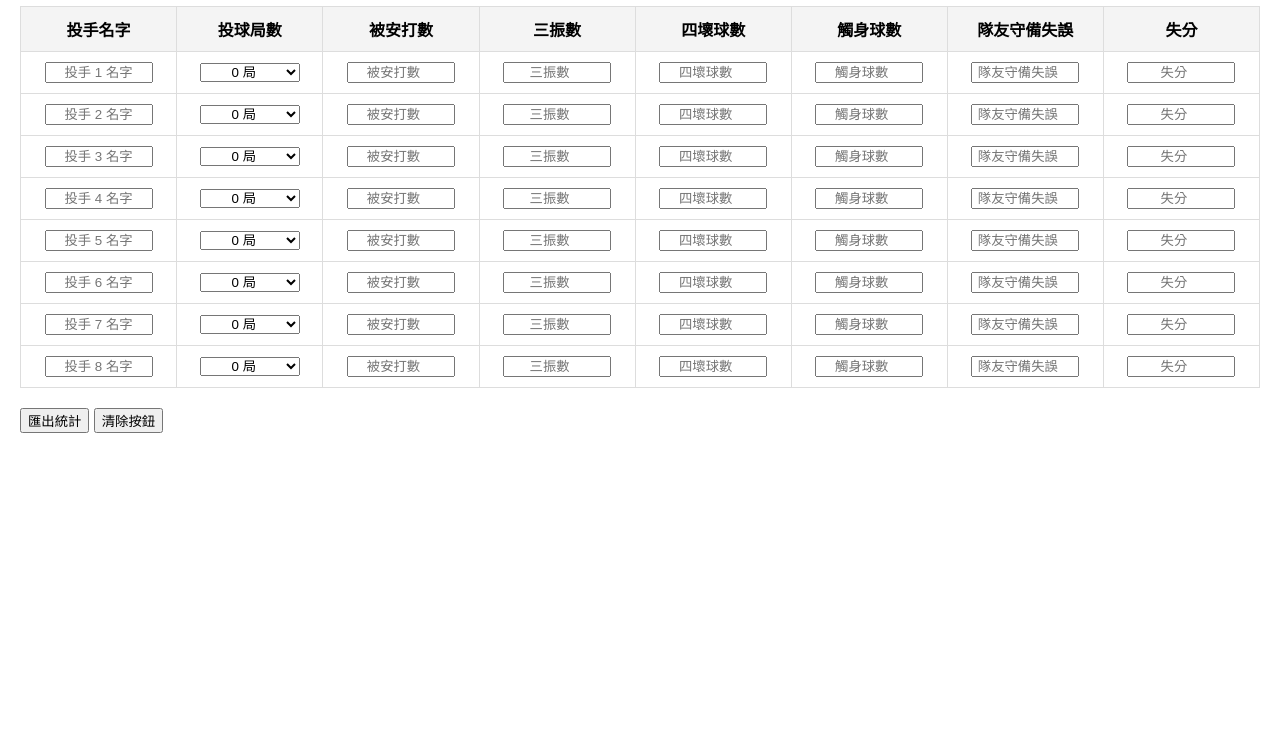
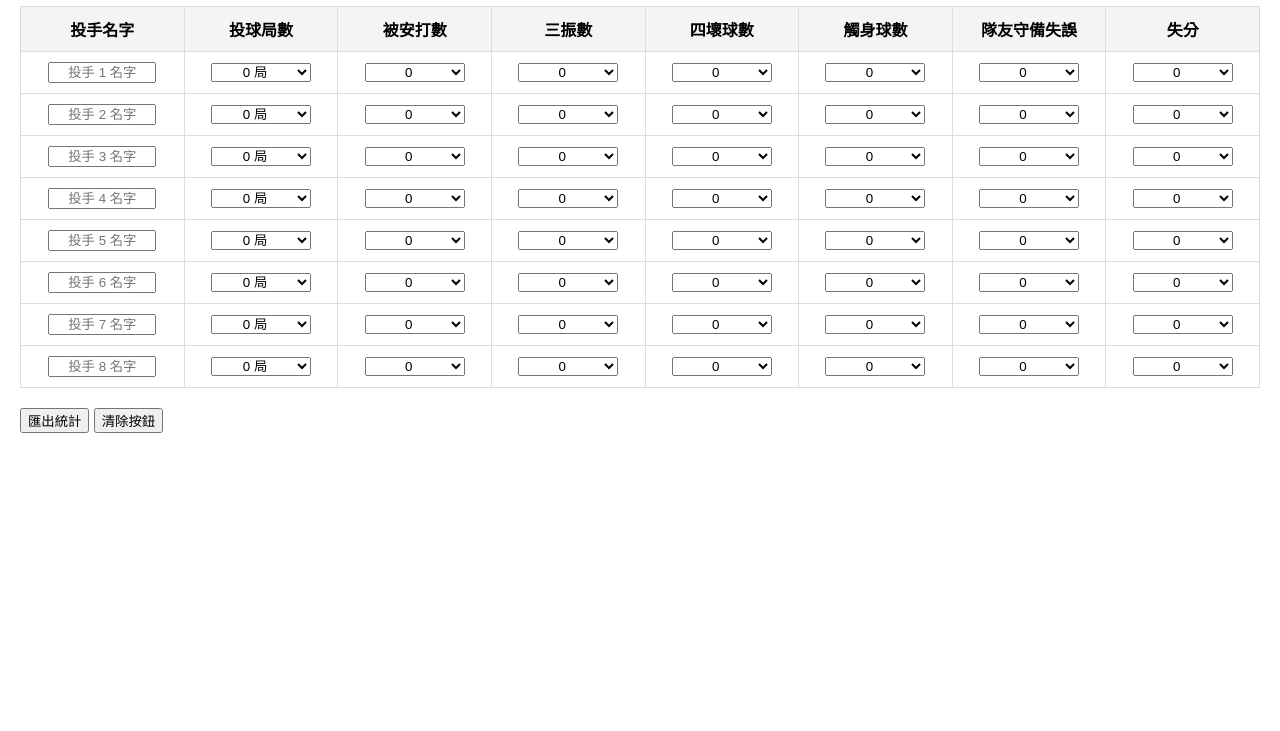
Before and after one commit to YKC1117/pitcher, a plain HTML site: page index.html in a window 1280 px wide. Shown: the part 69-800 px from the top of the page. Drawn offline with Linux system fonts and the light colour scheme.

Commit message:
Update index.html

```diff
--- a/index.html
+++ b/index.html
@@ -3,7 +3,7 @@
 <head>
     <meta charset="UTF-8">
     <meta name="viewport" content="width=device-width, initial-scale=1.0">
-    <title>投手紀錄表</title>
+    <title>球隊-投手紀錄表</title>
     <style>
         body {
             font-family: Arial, sans-serif;
@@ -22,7 +22,7 @@
         th {
             background-color: #f4f4f4;
         }
-        select, input[type="text"], input[type="number"] {
+        select, input[type="text"] {
             width: 100px;
             text-align: center;
         }
@@ -44,7 +44,7 @@
 </head>
 <body>
 
-    <h2>投手紀錄表</h2>
+    <h2>球隊-投手紀錄表</h2>
     <form id="form">
         <table>
             <thead>
@@ -139,23 +139,36 @@
             inningsCell.appendChild(inningsSelect);
             row.appendChild(inningsCell);
 
-            // 其他欄位
-            const createNumberInputCell = (name, placeholder) => {
+            // 其他欄位，修改為下拉式選單
+            const createSelectCell = (name) => {
                 const cell = document.createElement('td');
-                const input = document.createElement('input');
-                input.type = 'number';
-                input.name = `${name}${i}`;
-                input.placeholder = placeholder;
-                cell.appendChild(input);
+                const select = document.createElement('select');
+                select.name = `${name}${i}`;
+
+                // 預設值0
+                const defaultOption = document.createElement('option');
+                defaultOption.value = '0';
+                defaultOption.text = '0';
+                select.appendChild(defaultOption);
+
+                // 1 至 50 數字選項
+                for (let j = 1; j <= 50; j++) {
+                    const option = document.createElement('option');
+                    option.value = j;
+                    option.text = j;
+                    select.appendChild(option);
+                }
+
+                cell.appendChild(select);
                 return cell;
             };
 
-            row.appendChild(createNumberInputCell('hits', '被安打數'));
-            row.appendChild(createNumberInputCell('strikeouts', '三振數'));
-            row.appendChild(createNumberInputCell('walks', '四壞球數'));
-            row.appendChild(createNumberInputCell('bb', '觸身球數'));
-            row.appendChild(createNumberInputCell('errors', '隊友守備失誤'));
-            row.appendChild(createNumberInputCell('earnedRuns', '失分'));
+            row.appendChild(createSelectCell('hits'));
+            row.appendChild(createSelectCell('strikeouts'));
+            row.appendChild(createSelectCell('walks'));
+            row.appendChild(createSelectCell('bb'));
+            row.appendChild(createSelectCell('errors'));
+            row.appendChild(createSelectCell('earnedRuns'));
 
             tableBody.appendChild(row);
         }
@@ -170,12 +183,12 @@
                 const name = nameInput.value || `投手 ${i}`;
 
                 const innings = document.querySelector(`select[name="innings${i}"]`).value;
-                const hits = document.querySelector(`input[name="hits${i}"]`).value || 0;
-                const strikeouts = document.querySelector(`input[name="strikeouts${i}"]`).value || 0;
-                const walks = document.querySelector(`input[name="walks${i}"]`).value || 0;
-                const bb = document.querySelector(`input[name="bb${i}"]`).value || 0;
-                const errors = document.querySelector(`input[name="errors${i}"]`).value || 0;
-                const earnedRuns = document.querySelector(`input[name="earnedRuns${i}"]`).value || 0;
+                const hits = document.querySelector(`select[name="hits${i}"]`).value || 0;
+                const strikeouts = document.querySelector(`select[name="strikeouts${i}"]`).value || 0;
+                const walks = document.querySelector(`select[name="walks${i}"]`).value || 0;
+                const bb = document.querySelector(`select[name="bb${i}"]`).value || 0;
+                const errors = document.querySelector(`select[name="errors${i}"]`).value || 0;
+                const earnedRuns = document.querySelector(`select[name="earnedRuns${i}"]`).value || 0;
 
                 const row = document.createElement('tr');
                 row.innerHTML = `
```
